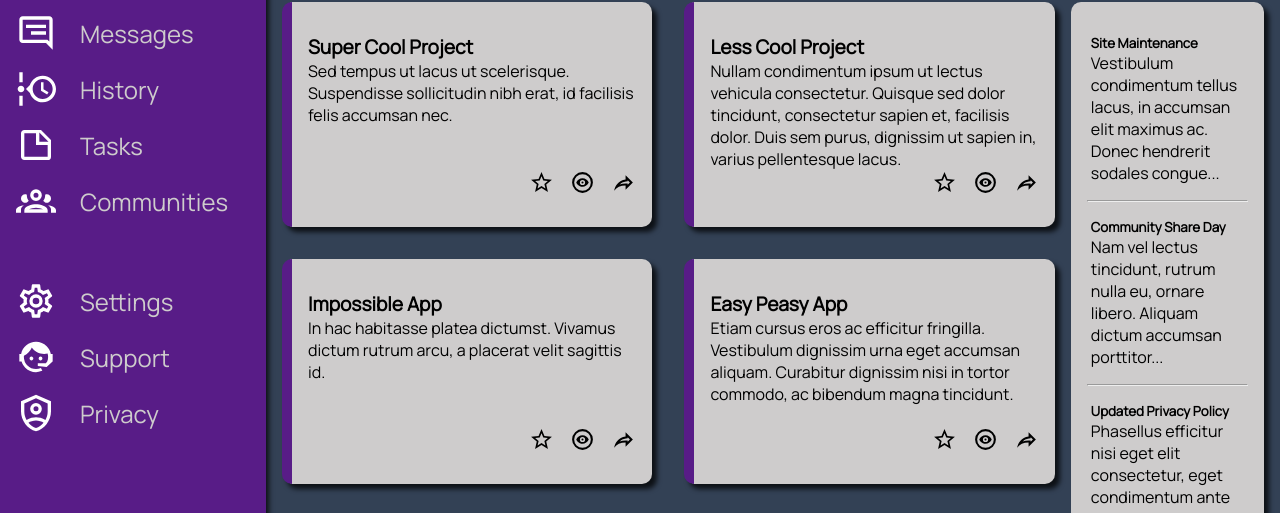
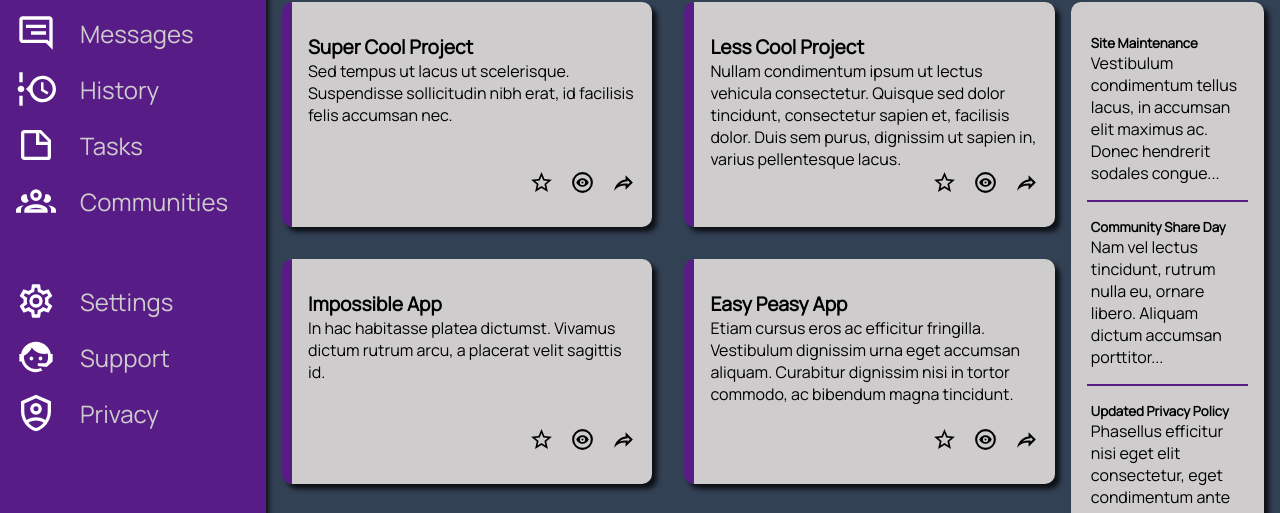
Before and after one commit to rtamb0/admin-dashboard, a plain HTML site: page index.html in a window 1280 px wide. Shown: the part 251-764 px from the top of the page. Drawn offline with Linux system fonts and the light colour scheme.

Commit message:
Change hr color to purple

```diff
--- a/style.css
+++ b/style.css
@@ -228,6 +228,10 @@ section h2:first-child {
     box-shadow: 5px 5px 5px 0px rgba(0,0,0,0.75);
 }
 
+hr {
+    border: 1px solid #581c87;
+}
+
 .announcement-info {
     width: 95%;
     justify-self: center;
```
